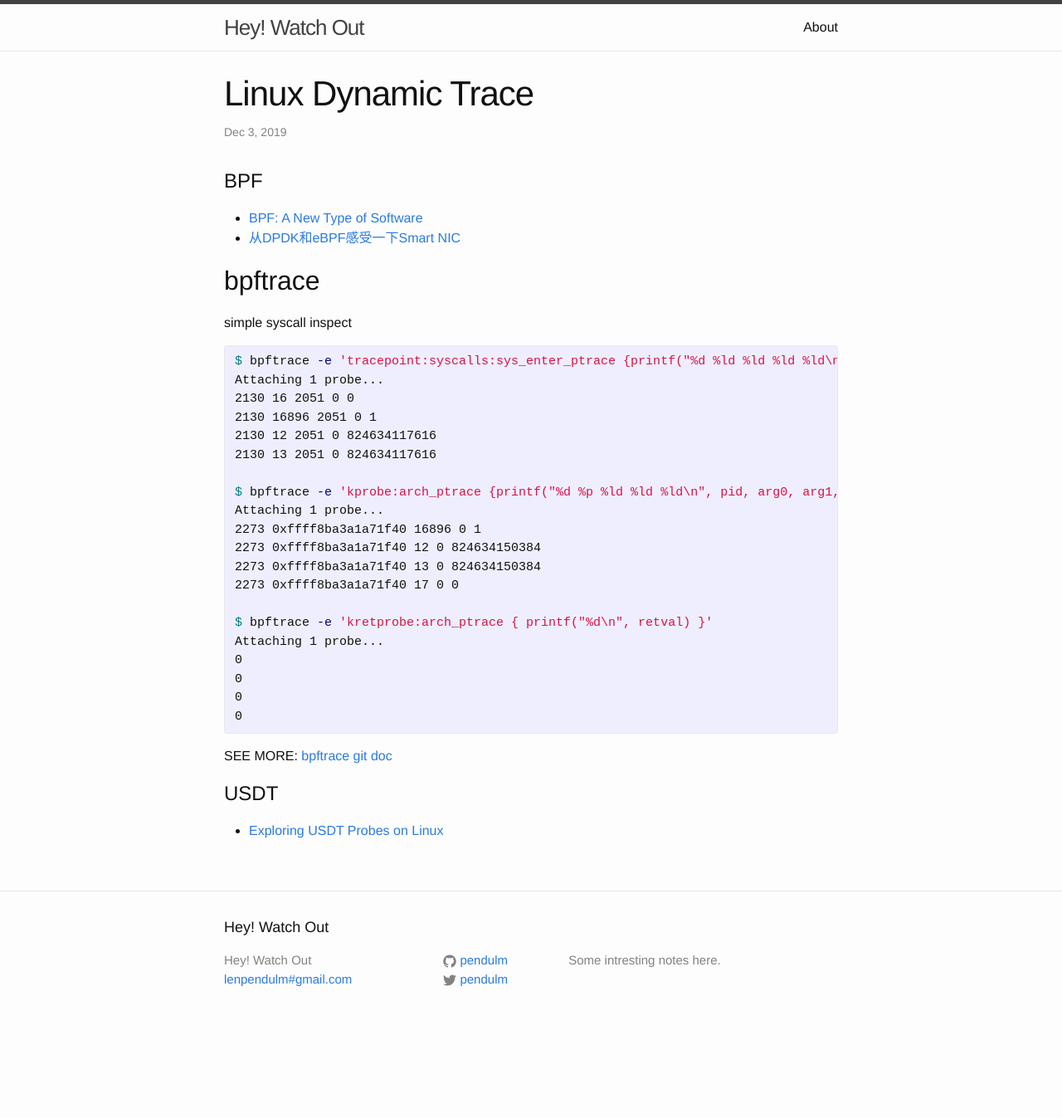
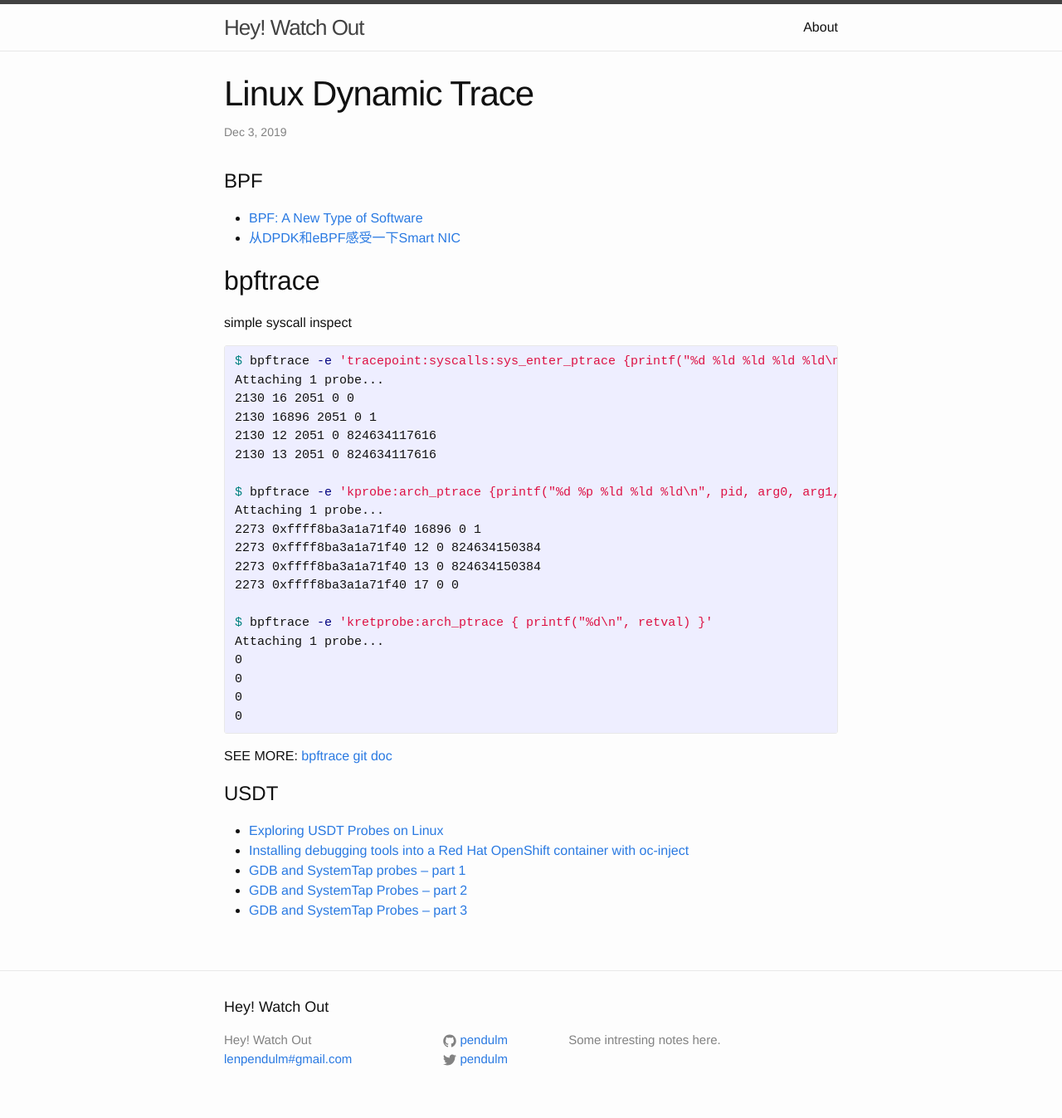
Before and after one commit to pendulm/pendulm.github.io, a Jekyll site: the page built from _posts/2019-12-03-linux-trace.markdown, in a window 1280 px wide. Shown: the whole page at 83% size. Built offline with Jekyll 4.4.1, drawn with Linux system fonts in a browser that asks for light colours; before the commit the page ends 1251 px from its top, so only the background shows below that.

Commit message:
update trace

```diff
--- a/_posts/2019-12-03-linux-trace.markdown
+++ b/_posts/2019-12-03-linux-trace.markdown
@@ -39,3 +39,7 @@ SEE MORE: [bpftrace git doc](https://github.com/iovisor/bpftrace/tree/master/doc
 
 # USDT
 - [Exploring USDT Probes on Linux](https://leezhenghui.github.io/linux/2019/03/05/exploring-usdt-on-linux.html)
+- [Installing debugging tools into a Red Hat OpenShift container with oc-inject](https://developers.redhat.com/blog/2020/01/15/installing-debugging-tools-into-a-red-hat-openshift-container-with-oc-inject/)
+- [GDB and SystemTap probes -- part 1](https://blog.sergiodj.net/2012/03/29/gdb-and-systemtap-probes-part-1.html)
+- [GDB and SystemTap Probes -- part 2](https://blog.sergiodj.net/2012/10/27/gdb-and-systemtap-probes-part-2.html)
+- [GDB and SystemTap Probes -- part 3](https://blog.sergiodj.net/2012/11/02/gdb-and-systemtap-probes-part-3.html)
```
